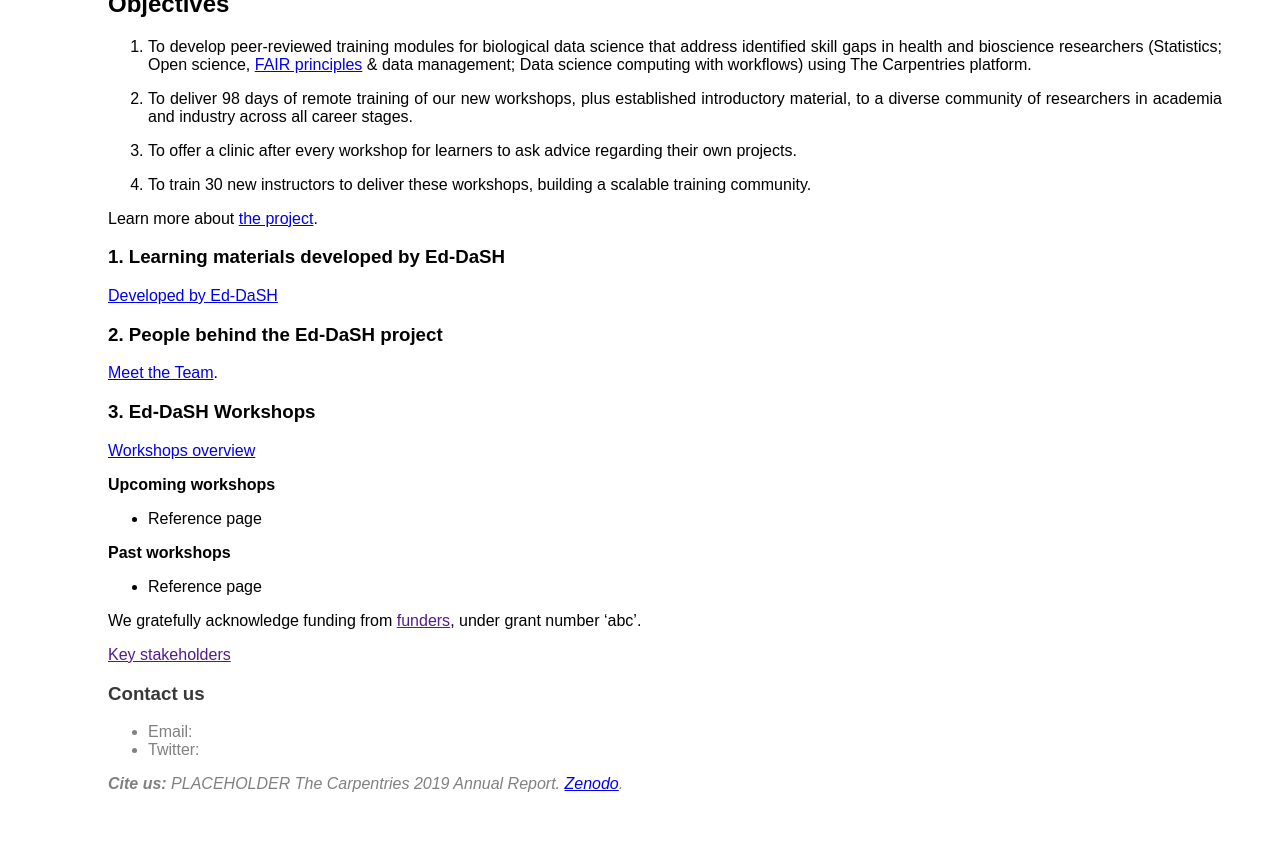
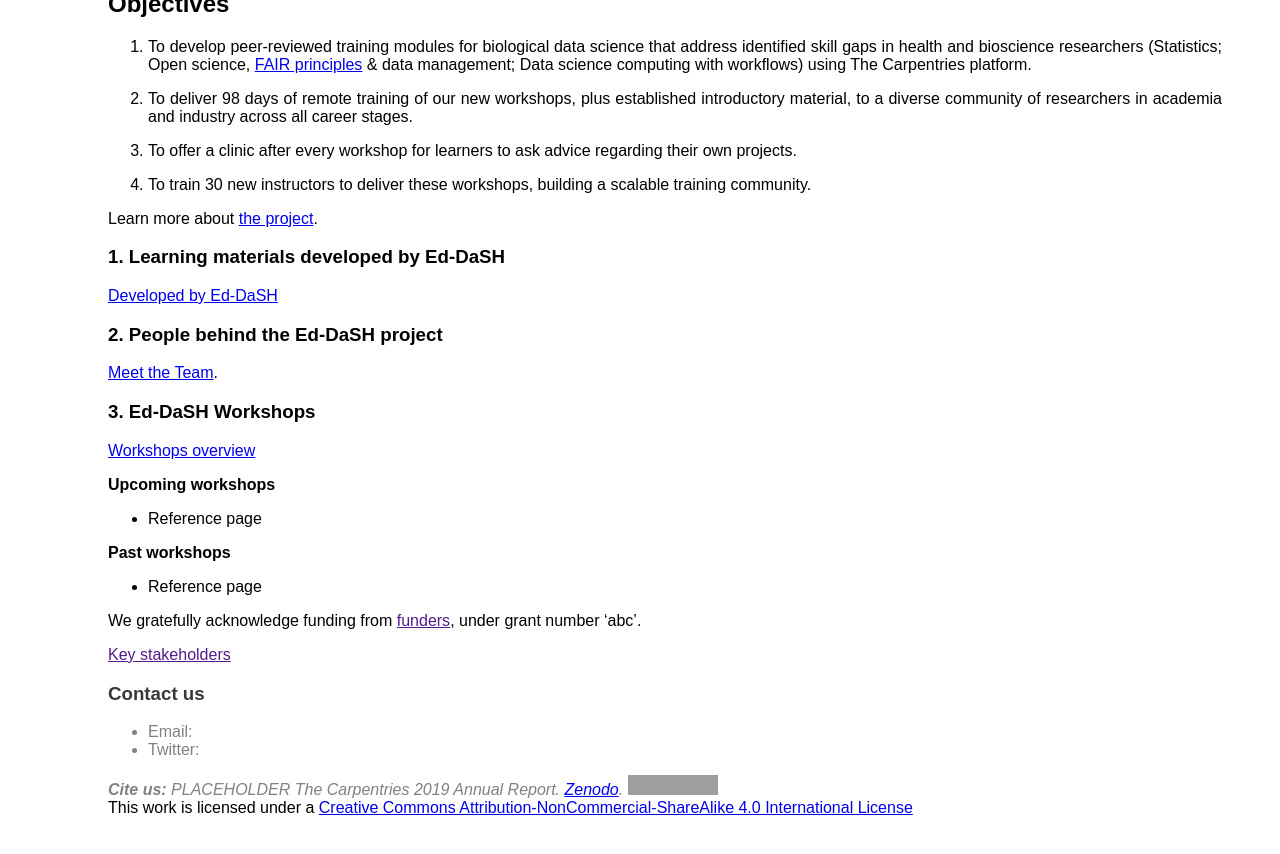
Before and after one commit to edcarp/Ed-DaSH, a Jekyll site: the page built from index.md, in a window 1280 px wide and 900 px high, scrolled down 614 px. Shown: the top 854 px of the window. Built offline with Jekyll 4.4.1, drawn with Linux system fonts in a browser that asks for light colours; grey boxes are pictures that could not be loaded.

Commit message:
Update footer.html
Added CC license to page bottom. Ref.: https://creativecommons.org/choose/#metadata

```diff
--- a/_includes/footer.html
+++ b/_includes/footer.html
@@ -1,3 +1,4 @@
 <font color="#808080">
 <em> <b>Cite us:</b> PLACEHOLDER The Carpentries 2019 Annual Report. <a href="https://doi.org/10.5281/zenodo.3840372">Zenodo</a>.</em>
 </font>
+<a rel="license" href="http://creativecommons.org/licenses/by-nc-sa/4.0/"><img alt="Creative Commons License" style="border-width:0" src="https://i.creativecommons.org/l/by-nc-sa/4.0/88x31.png" /></a><br />This work is licensed under a <a rel="license" href="http://creativecommons.org/licenses/by-nc-sa/4.0/">Creative Commons Attribution-NonCommercial-ShareAlike 4.0 International License</a>
```
